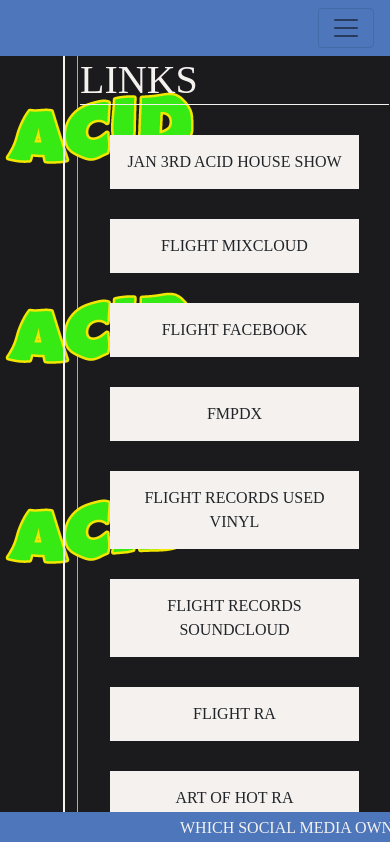
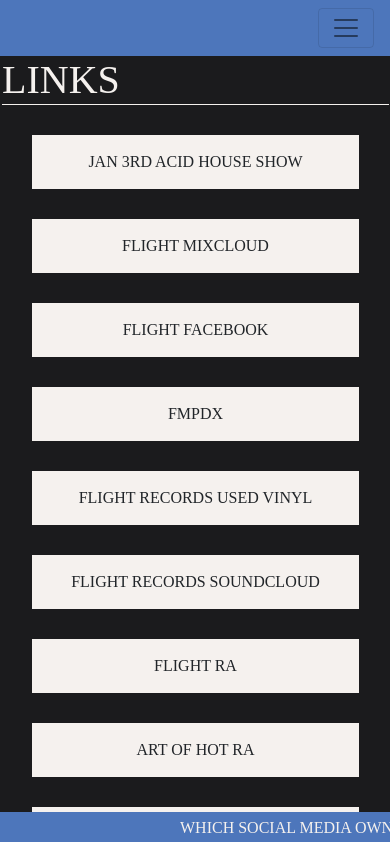
Before and after one commit to CarissaThomas/angular-showcase, an Angular app: page /links in a window 390 px wide. Shown: the top 842 px of the page. Built offline with nearby package versions, Linux system fonts and the light colour scheme.

Commit message:
events page now working

```diff
--- a/src/app/app.component.scss
+++ b/src/app/app.component.scss
@@ -16,7 +16,29 @@
   border-right: $fl-green 1px solid;
 
   img {
-    width: 200px;
+    width: 75%;
+    margin-left: 25px;
+    margin-right: 25px;
+  }
+}
+
+@media screen and (max-width: 767px) {
+  .side-images {
+    display: none;
+  }
+
+  .website-structure {
+    display: grid;
+    grid-template-columns: 100%;
+    grid-template-rows: auto;
+    grid-template-areas: "main-content";
+    grid-row: 1;
+  }
+
+  .main-content {
+    grid-area: main-content;
+    grid-column-start: 1 !important;
+    grid-row: 1;
   }
 }
 
--- a/src/app/events/events.component.scss
+++ b/src/app/events/events.component.scss
@@ -1,16 +1,12 @@
 @import '../../variables';
+@import '../../global.styles.scss';
 
 img {
-    width: 500px;
+    width: 75%;
 }
 
 h1 {
-    font-family: 'newtown';
-    text-transform: uppercase;
-    color: $fl-green;
-    padding-left: 25px;
     border-bottom: 1px $fl-green solid;
-    padding-top: 10px;
 }
 
 // .fl-events {
--- a/src/global.styles.scss
+++ b/src/global.styles.scss
@@ -1,10 +1,15 @@
 //Global styling
-
-h1 {
-    font-family: 'newtown';
-  }
 
   a {
     text-decoration: underline !important;
     cursor: pointer;
   }
+
+  h1 {
+    font-family: 'newtown';
+    text-transform: uppercase;
+    color: $fl-green;
+    padding-left: 25px;
+    border-bottom: 1px $fl-green solid;
+    padding-top: 10px;
+}
```
